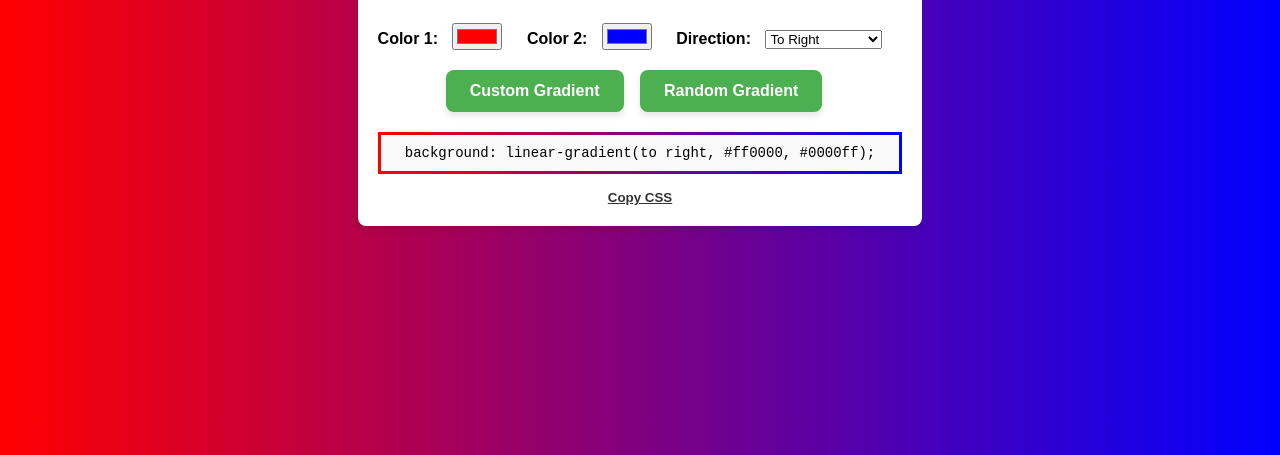
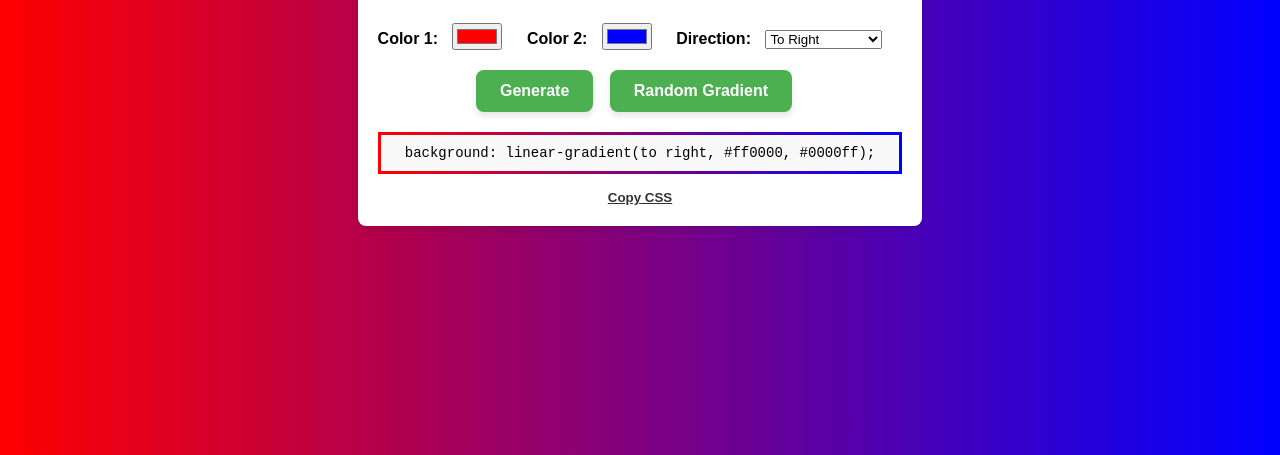
Before and after one commit to surajgharpankar28/GradientGenerator, a plain HTML site: page index.html in a window 1280 px wide. Shown: the part 345-800 px from the top of the page. Drawn offline with Linux system fonts and the light colour scheme.

Commit message:
changed btn name

```diff
--- a/index.html
+++ b/index.html
@@ -32,7 +32,7 @@
         </div>
 
         <div class="buttons">
-            <button id="generate">Custom Gradient</button>
+            <button id="generate">Generate</button>
             <button id="random">Random Gradient</button>
 
         </div>
```
Also changed, not shown: 1 other file.
